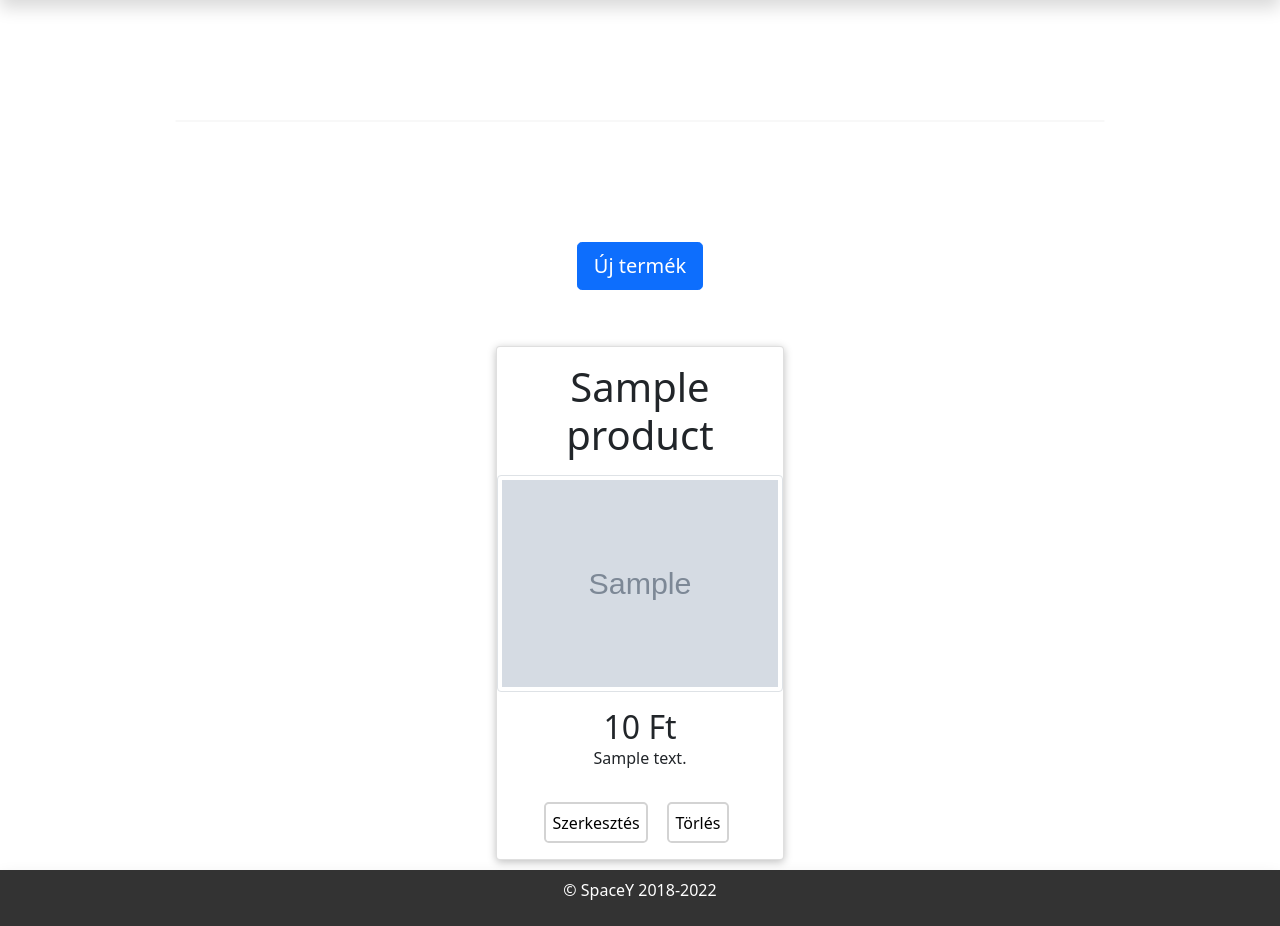
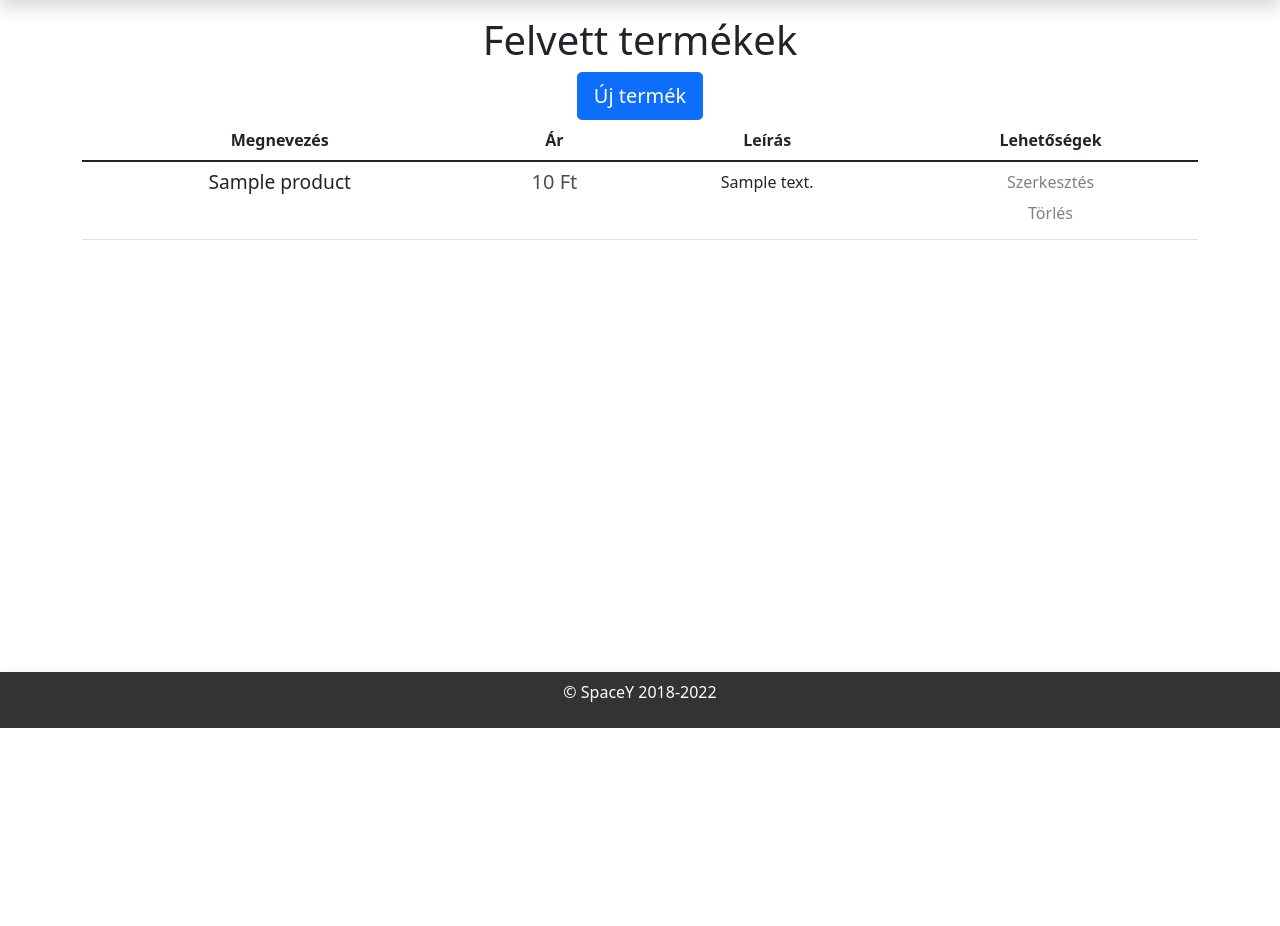
Before and after one commit to spatrik2001/spacey, a Node server app: page /admin/products in a window 1280 px wide. Shown: the part 72-998 px from the top of the page. After the commit the page ends 800 px from the top, so only its background shows below. Run offline with Node 20, Linux system fonts and the light colour scheme; a user stored in the database is signed in; tables that the repository leaves empty hold one stand-in row (values such as "Sample post"); grey boxes marked "Sample" are stand-in pictures; some libraries are stand-ins or nearby versions.

Commit message:
Changing design at admin panel

```diff
--- a/app.js
+++ b/app.js
@@ -11,9 +11,9 @@ const flash = require('connect-flash');
 const errorController = require('./controllers/error');
 const User = require('./models/user');
 
-const MONGODB_URI =
-    'mongodb+srv://scheuer_patrik:asdasd123@cluster0.icldh.mongodb.net/spacey?authSource=admin&replicaSet=atlas-22dxd0-shard-0&readPreference=primary&appname=MongoDB%20Compass&ssl=true';
-// const MONGODB_URI = 'mongodb://127.0.0.1:27017/szakdolgozat';
+// const MONGODB_URI =
+//     'mongodb+srv://scheuer_patrik:asdasd123@cluster0.icldh.mongodb.net/spacey?authSource=admin&replicaSet=atlas-22dxd0-shard-0&readPreference=primary&appname=MongoDB%20Compass&ssl=true';
+const MONGODB_URI = 'mongodb://127.0.0.1:27017/spacey';
 
 const app = express();
 const store = new MongoDBStore({
--- a/public/css/cart.css
+++ b/public/css/cart.css
@@ -10,7 +10,7 @@
 .cart__item {
   display: flex;
   align-items: center;
-  justify-content: space-between;
+  text-indent: 3em;
   padding: 1rem;
   box-shadow: 0 2px 8px rgba(0, 0, 0, 0.26);
   margin-bottom: 1rem;
--- a/public/css/product.css
+++ b/public/css/product.css
@@ -19,7 +19,6 @@
 .product__price {
     text-align: center;
     color: #4d4d4d;
-    margin-bottom: 0.5rem;
 }
 
 .product__description {
--- a/public/css/style.css
+++ b/public/css/style.css
@@ -57,6 +57,7 @@ html {
 .gomb {
     color: grey;
     margin: 0.35em 0.15em;
+    text-decoration: none;
     background: transparent;
     border: none;
     transition: all 0.4s;
--- a/views/admin/products.ejs
+++ b/views/admin/products.ejs
@@ -1,48 +1,45 @@
 <%- include('../includes/head.ejs') %>
 <%- include('../includes/navigation.ejs') %>
-    <div class="p-5 text-center bg-image">
-        <div class="container h-100">
-            <div class="d-flex justify-content-center align-items-center h-100">
-                <div class="col-lg-10 text-center text-white">
-                    <h1>Termékfelvétel</h1>
-                    <hr class="divider my-4">
-                    <p class="font-weight-light mb-5">Lorem ipsum dolor sit, amet consectetur adipisicing elit. Sed nobis laboriosam, mollitia accusantium quam excepturi culpa quo quia officiis eum necessitatibus asperiores voluptatem minus ipsa expedita! Molestiae suscipit ad quis?</p>
+    <div class="container text-center pt-3">
+            <h1>Felvett termékek</h1>
             <a href="/admin/add-product"><button type="submit" class="btn btn-primary btn-lg">Új termék</button></a>
-                </div>
-            </div>
-        </div>
-    </div>
             <% if (prods.length > 0) { %>
-        <div class="grid pt-2 text-center">
                     <% for (let product of prods) { %>
-                <article class="card product-item">
-                    <header class="card__header">
-                        <h1 class="product__title"><%= product.title %></h1>
-                    </header>
-                    <div class="card__image">
-                        <img class="img-thumbnail" src="<%= product.imageUrl %>" alt="<%= product.imageUrl %>">
-                    </div>
-                    <div class="card__content">
-                        <h2 class="product__price"><%= product.price %> Ft</h2>
+                        <table class="table table-hover">
+                            <thead>
+                                <tr>
+                                    <th scope="col">Megnevezés</th>
+                                    <th scope="col">Ár</th>
+                                    <th scope="col">Leírás</th>
+                                    <th scope="col">Lehetőségek</th>
+                                </tr>
+                            </thead>
+                            <tbody>
+                                <tr>
+                                    <td>
+                                        <h2 class="product__title"><%= product.title %></h2>
+                                    </td>
+                                    <td>
+                                        <h5 class="product__price"><%= product.price %> Ft</h5>
+                                    </td>
+                                    <td>
                                         <p class="product__description"><%= product.description %></p>
-                    </div>
-                    <div class="card__actions">
-                        <div class="row justify-content-center">
-                            <div class="col-sm-5">
-                                <a href="/admin/edit-product/<%= product.id %>?edit=true"><button class="specialButton">Szerkesztés</button></a>
-                            </div>
-                            <div class="col-sm-5">
+                                    </td>
+                                    <td>
+                                        <a href="/admin/edit-product/<%= product.id %>?edit=true" class="gomb">Szerkesztés</a>
                                         <form action="/admin/delete-product" method="POST">
                                             <input type="hidden" name="productId" value="<%- product.id %>">
-                                    <button class="specialButton" type="submit">Törlés</button>
+                                            <button class="gomb" type="submit">Törlés</button>
                                         </form>
-                            </div>
-                        </div>
-                    </div>
-                </article>
+                                    </td>
+                                </tr>
+                            </tbody>
+                        </table>
                     <% } %>
                 </div>
             <% } else { %>
                 <h1 class="text-center pt-3">Nincsenek létrehozott termékek!</h1>
             <% } %>
+        </div>
+    </div>
 <%- include('../includes/end.ejs') %>
--- a/views/includes/head.ejs
+++ b/views/includes/head.ejs
@@ -12,6 +12,7 @@
     <link rel="stylesheet" href="/css/auth.css">
     <link rel="stylesheet" href="/css/cart.css">
     <link rel="stylesheet" href="/css/orders.css">
+    <link rel="stylesheet" href="/css/product.css">
     <link rel="stylesheet" href="https://cdn.jsdelivr.net/npm/bootstrap@5.1.3/dist/css/bootstrap.min.css" integrity="sha384-1BmE4kWBq78iYhFldvKuhfTAU6auU8tT94WrHftjDbrCEXSU1oBoqyl2QvZ6jIW3" crossorigin="anonymous">
     <link rel="stylesheet" href="https://use.fontawesome.com/releases/v5.7.0/css/all.css">
     <link rel="preconnect" href="https://fonts.googleapis.com">
```
Lines whose indentation alone changed are shown as unchanged.
